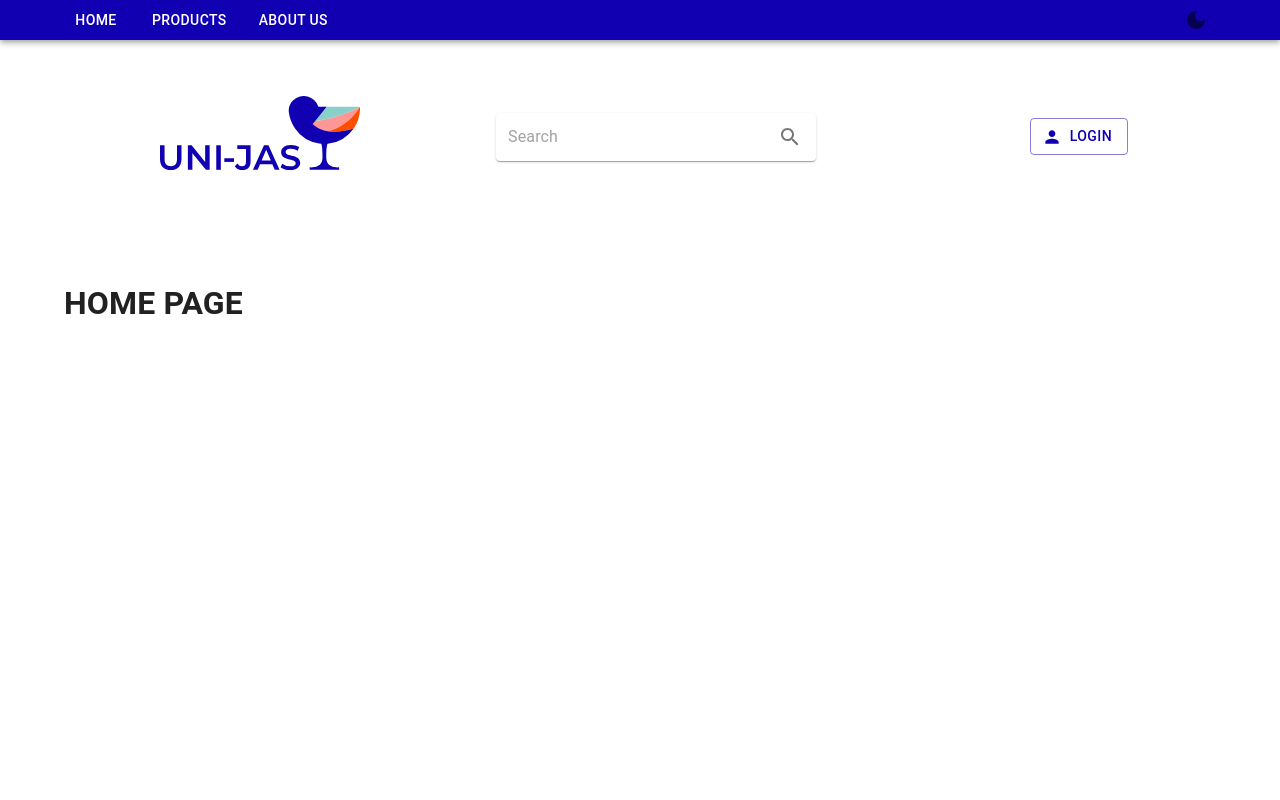
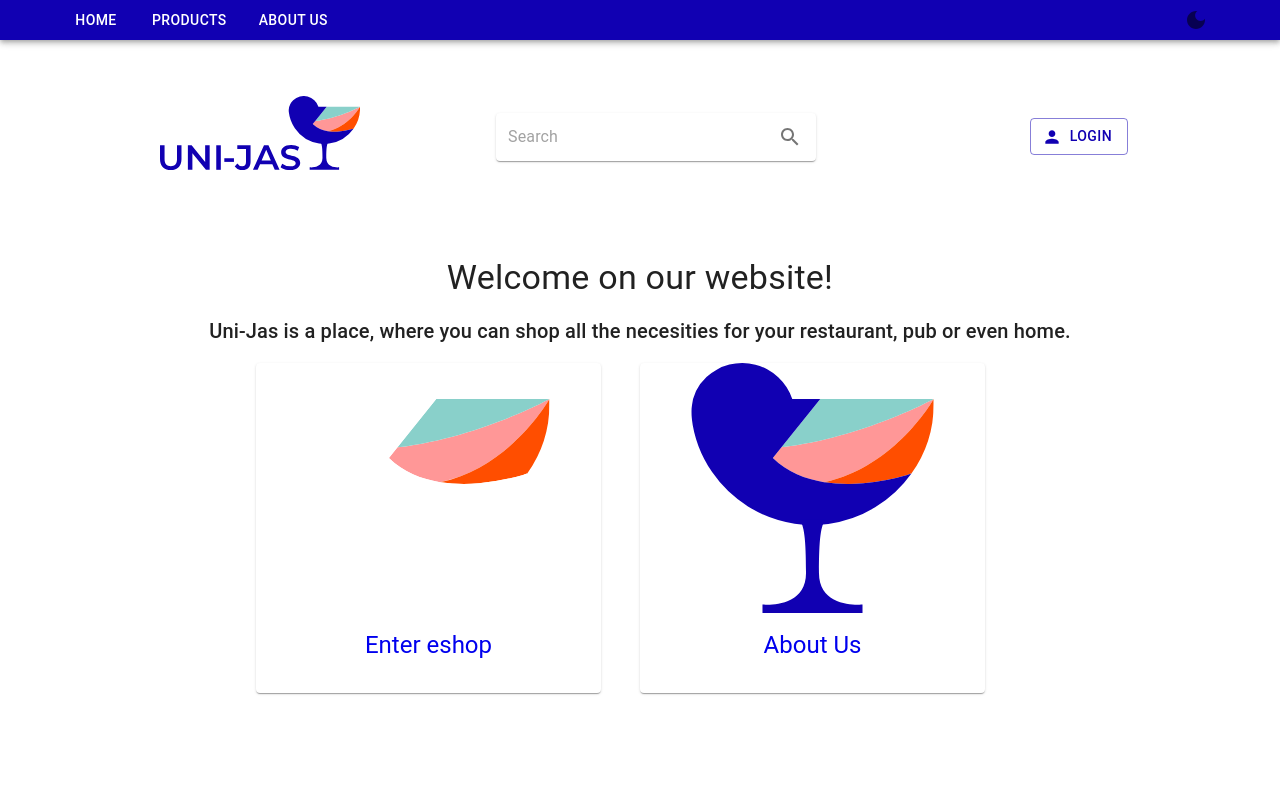
Before and after one commit to slavikmichal/fi-pv247-eshop, a React (Create React App) app in the folder uni-jas-eshop/: page / in a window 1280 px wide. Shown: the top 800 px of the page. Built offline with nearby package versions, Linux system fonts and the light colour scheme; no server answers; the database is empty; the HTML template or start-up script is replaced by a standard one.

Commit message:
home page prototype intro

```diff
--- /dev/null
+++ b/uni-jas-eshop/src/components/HomeCard.tsx
@@ -0,0 +1,49 @@
+import { Box, Card, CardContent, CardMedia, Typography } from '@mui/material';
+import { FC, useState } from 'react';
+import { Link } from 'react-router-dom';
+
+type Props = {
+	imgSrc: string;
+	label: string;
+	router_link: string;
+};
+
+const HomeCard: FC<Props> = ({ imgSrc, label, router_link }) => {
+	const [isHovering, setIsHovering] = useState(false);
+
+	return (
+		<Card
+			sx={{ maxWidth: 345 }}
+			onMouseEnter={() => setIsHovering(true)}
+			onMouseLeave={() => setIsHovering(false)}
+		>
+			<Box
+				component={Link}
+				to={router_link}
+				style={{
+					textDecoration: 'None'
+				}}
+			>
+				<Box component="div" sx={{ overflow: 'hidden' }}>
+					<CardMedia
+						component="img"
+						height="250"
+						src={imgSrc}
+						style={{
+							objectFit: 'contain',
+							transform: isHovering ? `scale3d(1.3, 1.3, 1)` : '',
+							transition: 'transform 0.2s ease-in-out'
+						}}
+					/>
+				</Box>
+				<CardContent sx={{ height: 80 }}>
+					<Typography variant="h5" component="div" textAlign="center">
+						{label}
+					</Typography>
+				</CardContent>
+			</Box>
+		</Card>
+	);
+};
+
+export default HomeCard;
--- a/uni-jas-eshop/src/pages/Home.tsx
+++ b/uni-jas-eshop/src/pages/Home.tsx
@@ -1,2 +1,34 @@
-const Home = () => <h1>HOME PAGE</h1>;
+import { Grid, Typography } from '@mui/material';
+import { FC } from 'react';
+
+import HomeCard from '../components/HomeCard';
+
+const Home: FC = () => (
+	<>
+		<Typography variant="h4" textAlign="center">
+			Welcome on our website!
+		</Typography>
+		<Typography variant="h6" textAlign="center">
+			Uni-Jas is a place, where you can shop all the necesities for your
+			restaurant, pub or even home.
+		</Typography>
+		<Grid container textAlign="center">
+			<Grid item md={2} />
+			<Grid item md={4} alignContent="center">
+				<HomeCard
+					router_link="/products"
+					imgSrc="/resources/brand_dark.svg"
+					label="Enter eshop"
+				/>
+			</Grid>
+			<Grid item md={4} alignContent="center">
+				<HomeCard
+					router_link="/about"
+					imgSrc="/resources/brand_light.svg"
+					label="About Us"
+				/>
+			</Grid>
+		</Grid>
+	</>
+);
 export default Home;
```
